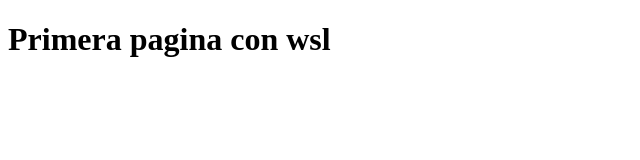
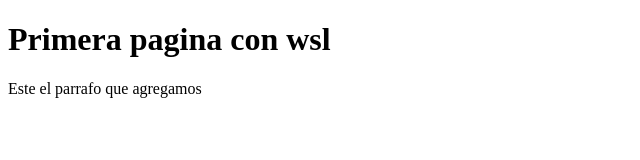
Before and after one commit to EmersonUrielVargas/Preworking_platzi, a plain HTML site: page index.html in a window 1280 px wide. Shown: the whole page, without its empty margins (0-640 px from the left). Drawn offline with Linux system fonts and the light colour scheme.

Commit message:
Modficamos en archivo index agregando un parrafo

```diff
--- a/index.html
+++ b/index.html
@@ -8,5 +8,6 @@
 </head>
 <body>
  <h1>Primera pagina con wsl </h1>
+ <p>Este el parrafo que agregamos</p>
 </body>
 </html>
```
